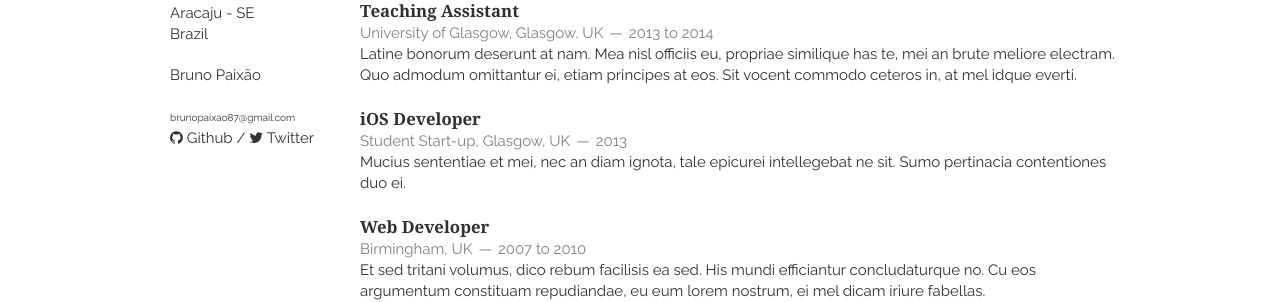
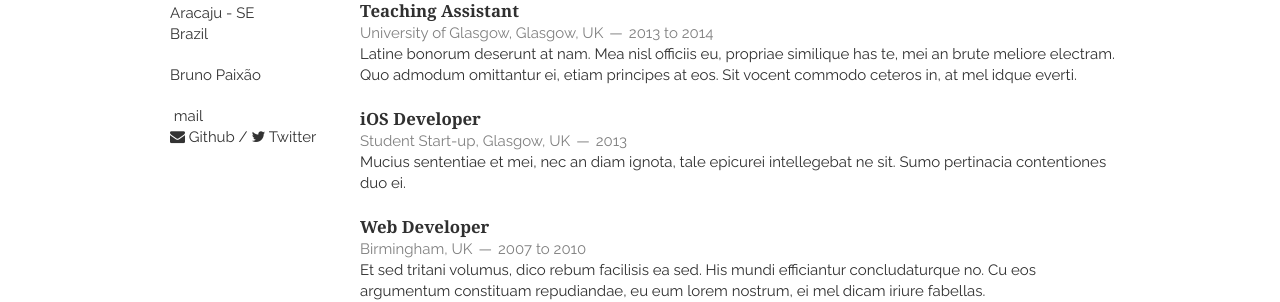
Before and after one commit to brunopaixao87/brunopaixao87.github.io-vitae, a Jekyll site: the page built from index.html, in a window 1280 px wide. Shown: the part 334-636 px from the top of the page. Built offline with Jekyll 4.4.1, drawn with Linux system fonts in a browser that asks for light colours; nearby versions of some CDN libraries; the list of posts is cut into pages by our own code.

Commit message:
ajustando layout

```diff
--- a/_layouts/layout.html
+++ b/_layouts/layout.html
@@ -40,8 +40,8 @@
             <a href="{{ site.website_full }}">{{ site.website }}</a>
         </p>
         <p>
-            <a href="{{ site.email_full }}" class="email">{{ site.email }}</a><br/>
-            <a href="https://github.com/{{ site.github }}"><i class="fa fa-github"></i> Github</a> /
+            <a href="{{ site.email_full }}"><i class="fa fa-mail"></i> mail</a><br/>
+            <a href="https://github.com/{{ site.github }}"><i class="fa fa-envelope"></i> Github</a> /
             <a href="https://twitter.com/{{ site.twitter }}"><i class="fa fa-twitter"></i> Twitter</a>
         </p>
     </header>
```
